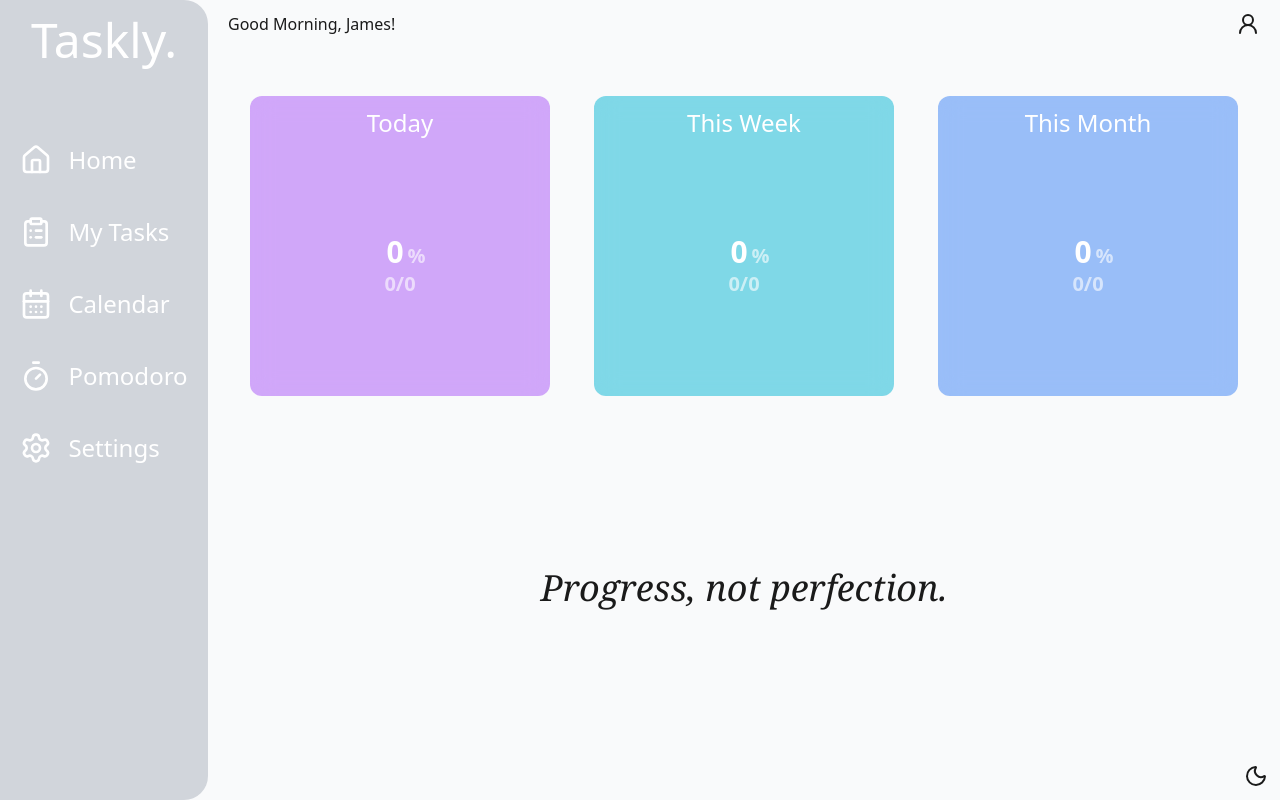
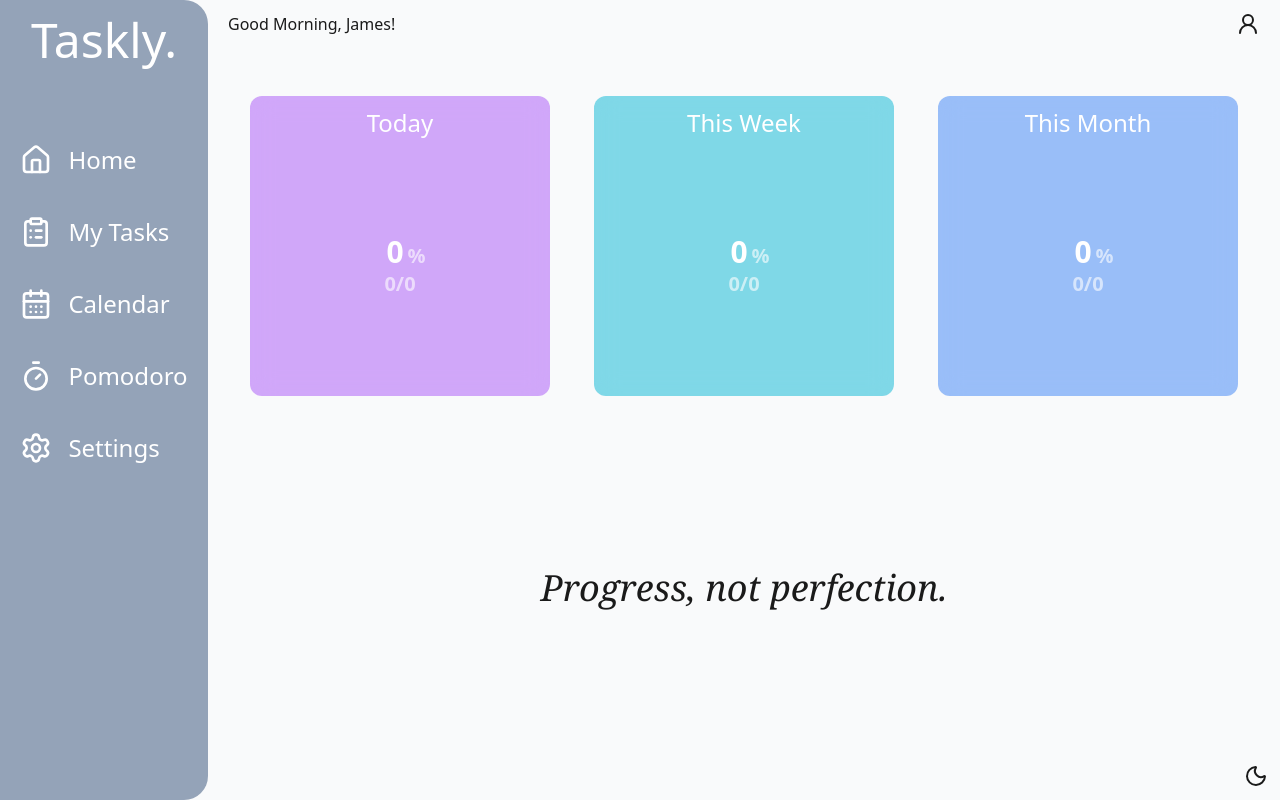
Before and after one commit to feyzanrsnr/Task_Manager_Website, a React (Vite) app: page /home in a window 1280 px wide. Built offline with nearby package versions, Linux system fonts and the light colour scheme.

Commit message:
sidebar color

```diff
--- a/src/components/Sidebar.jsx
+++ b/src/components/Sidebar.jsx
@@ -6,7 +6,7 @@ function Sidebar() {
 
 
   return (
-    <nav className='relative flex flex-col items-center gap-16 w-20 md:w-52 bg-gray-300 text-white rounded-br-3xl rounded-tr-3xl'>
+    <nav className='relative flex flex-col items-center gap-16 w-20 md:w-52 bg-slate-400 text-white rounded-br-3xl rounded-tr-3xl'>
 {/*
           <button className="md:invisible absolute top-16 left-[70px] bg-white rounded-full">
             <ChevronRight color="black"/>
```
